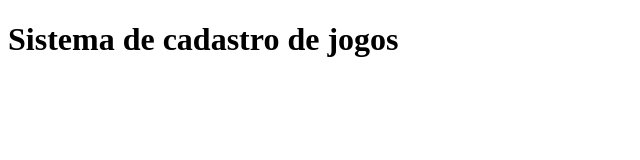
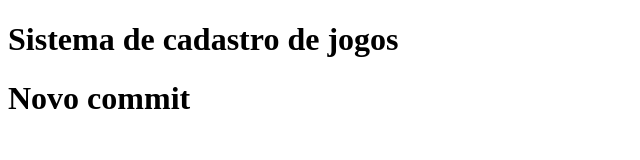
Before and after one commit to RenanSilver/Sistemas-de-cadastro, a plain HTML site: page index.html in a window 1280 px wide. Shown: the whole page, without its empty margins (0-640 px from the left). Drawn offline with Linux system fonts and the light colour scheme.

Commit message:
novo commit html

```diff
--- a/index.html
+++ b/index.html
@@ -9,5 +9,6 @@
 </head>
 <body>
     <h1>Sistema de cadastro de jogos</h1>
+    <h1>Novo commit</h1>
 </body>
 </html>
```
